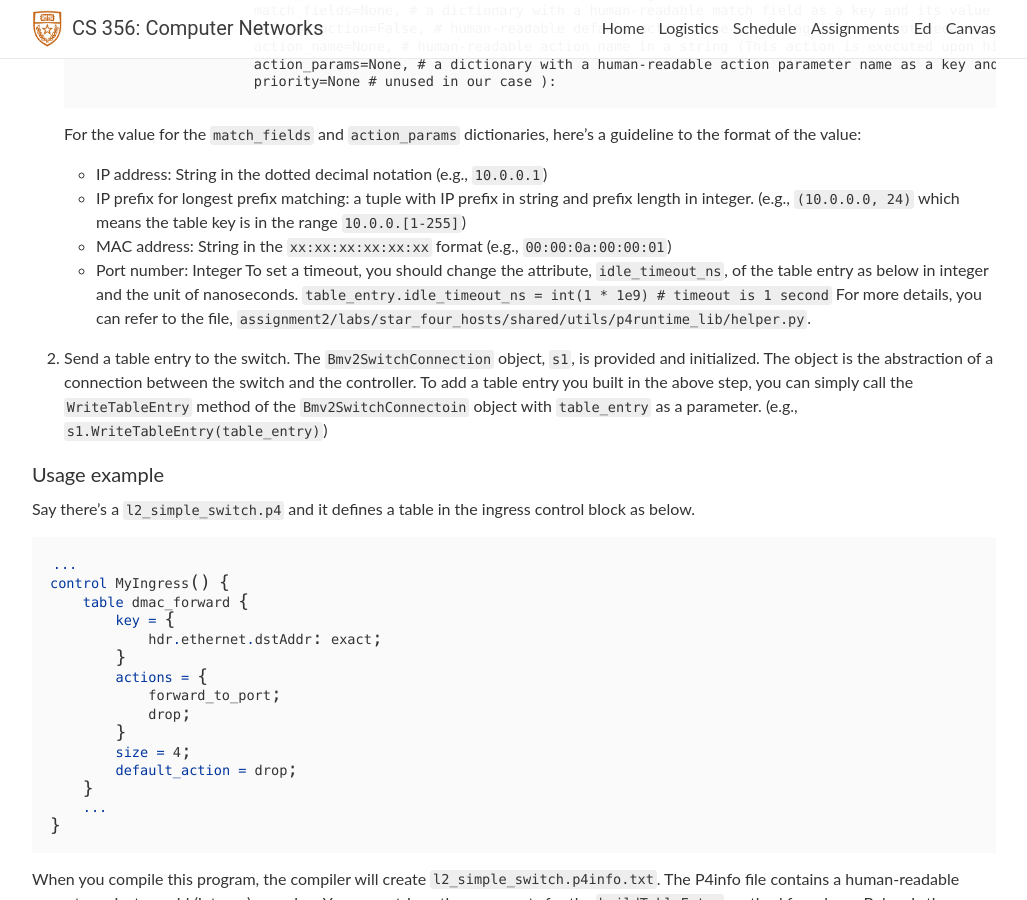
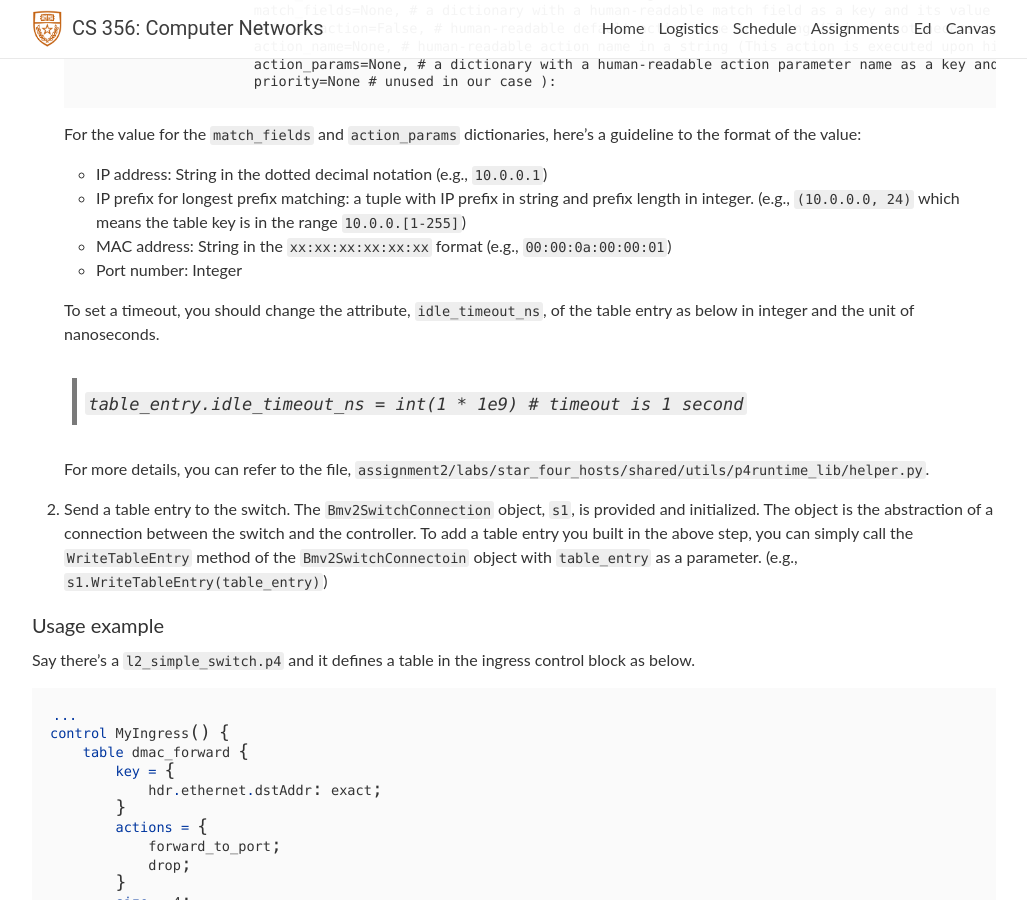
Before and after one commit to utcs356/sp25, a Jekyll site: the page built from _pages/2_p4_switch_router.md, in a window 1280 px wide and 900 px high, scrolled down 4212 px. Shown: the whole window, without its empty margins (126-1153 px from the left). Built offline with Jekyll 4.4.1, drawn with Linux system fonts in a browser that asks for light colours; nearby versions of some CDN libraries; comment, search, counter and statistics services are not loaded.

Commit message:
update assignment 2 description

```diff
--- a/_pages/2_p4_switch_router.md
+++ b/_pages/2_p4_switch_router.md
@@ -246,8 +246,10 @@ The naming format for the file is `assign2_groupX.[tar.gz/zip]`.
     * IP prefix for longest prefix matching: a tuple with IP prefix in string and prefix length in integer. (e.g., `(10.0.0.0, 24)` which means the table key is in the range `10.0.0.[1-255]`)
     * MAC address: String in the `xx:xx:xx:xx:xx:xx` format (e.g., `00:00:0a:00:00:01`)
     * Port number: Integer
+
     To set a timeout, you should change the attribute, `idle_timeout_ns`, of the table entry as below in integer and the unit of nanoseconds.
-    `table_entry.idle_timeout_ns = int(1 * 1e9) # timeout is 1 second`
+    > `table_entry.idle_timeout_ns = int(1 * 1e9) # timeout is 1 second`
+
     For more details, you can refer to the file, `assignment2/labs/star_four_hosts/shared/utils/p4runtime_lib/helper.py`.
 
 2. Send a table entry to the switch.
```
